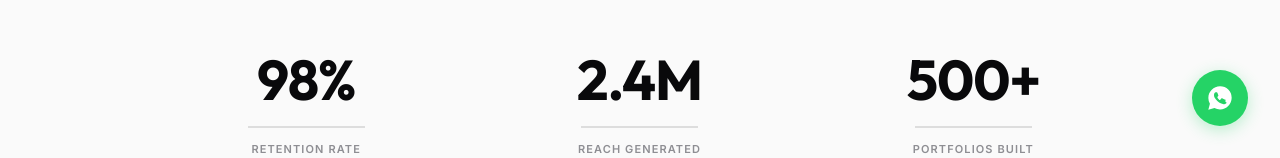
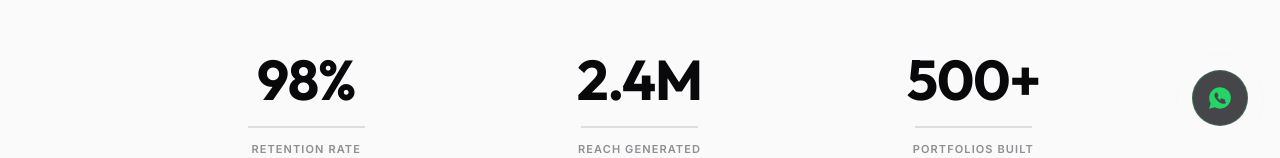
Before and after one commit to mohanracharla46/NKXUSWEB, a React (Vite) app: page / in a window 1280 px wide. Shown: the part 642-800 px from the top of the page. Built offline with nearby package versions, Linux system fonts and the light colour scheme.

Commit message:
feat(widget): redesign floating WhatsApp widget to be premium glassmorphic with pulsing halo

```diff
--- a/src/index.css
+++ b/src/index.css
@@ -208,34 +208,74 @@ button, .btn {
   transition: var(--transition-smooth);
 }
 
-/* Floating WhatsApp Button */
+/* Floating WhatsApp Button - Premium Edition */
 .floating-whatsapp {
   position: fixed;
   bottom: 32px;
   right: 32px;
   width: 56px;
   height: 56px;
-  background-color: #25d366;
-  color: #ffffff;
+  background: rgba(10, 10, 15, 0.75);
+  backdrop-filter: blur(12px);
+  -webkit-backdrop-filter: blur(12px);
+  border: 1px solid rgba(37, 211, 102, 0.25);
+  color: #25d366;
   border-radius: 50%;
   display: flex;
   align-items: center;
   justify-content: center;
-  box-shadow: 0 4px 16px rgba(37, 211, 102, 0.3);
   z-index: 9999;
-  transition: transform 0.3s cubic-bezier(0.16, 1, 0.3, 1), box-shadow 0.3s ease;
+  transition: transform 0.4s cubic-bezier(0.16, 1, 0.3, 1),
+              border-color 0.4s ease,
+              box-shadow 0.4s ease,
+              background 0.4s ease,
+              color 0.4s ease;
   text-decoration: none;
 }
 
+/* Radar-like pulsing outer ring */
+.floating-whatsapp::before {
+  content: '';
+  position: absolute;
+  top: -1px;
+  left: -1px;
+  right: -1px;
+  bottom: -1px;
+  border-radius: 50%;
+  border: 1px solid rgba(37, 211, 102, 0.4);
+  z-index: -1;
+  animation: whatsapp-pulse 2.5s cubic-bezier(0.1, 0.8, 0.3, 1) infinite;
+}
+
+@keyframes whatsapp-pulse {
+  0% {
+    transform: scale(1);
+    opacity: 0.8;
+  }
+  100% {
+    transform: scale(1.6);
+    opacity: 0;
+  }
+}
+
 .floating-whatsapp:hover {
-  transform: scale(1.1) translateY(-2px);
-  box-shadow: 0 8px 24px rgba(37, 211, 102, 0.5), 0 0 0 6px rgba(37, 211, 102, 0.15);
+  transform: scale(1.08) translateY(-4px);
+  border-color: #25d366;
+  box-shadow: 0 12px 30px rgba(37, 211, 102, 0.2),
+              0 0 0 8px rgba(37, 211, 102, 0.06);
+  color: #ffffff;
+  background: #25d366;
 }
 
 .floating-whatsapp svg {
-  width: 28px;
-  height: 28px;
+  width: 26px;
+  height: 26px;
   fill: currentColor;
+  transition: transform 0.4s cubic-bezier(0.16, 1, 0.3, 1);
+}
+
+.floating-whatsapp:hover svg {
+  transform: scale(1.05) rotate(10deg);
 }
 
 @media (max-width: 768px) {
@@ -246,7 +286,7 @@ button, .btn {
     height: 48px;
   }
   .floating-whatsapp svg {
-    width: 24px;
-    height: 24px;
+    width: 22px;
+    height: 22px;
   }
 }
```
